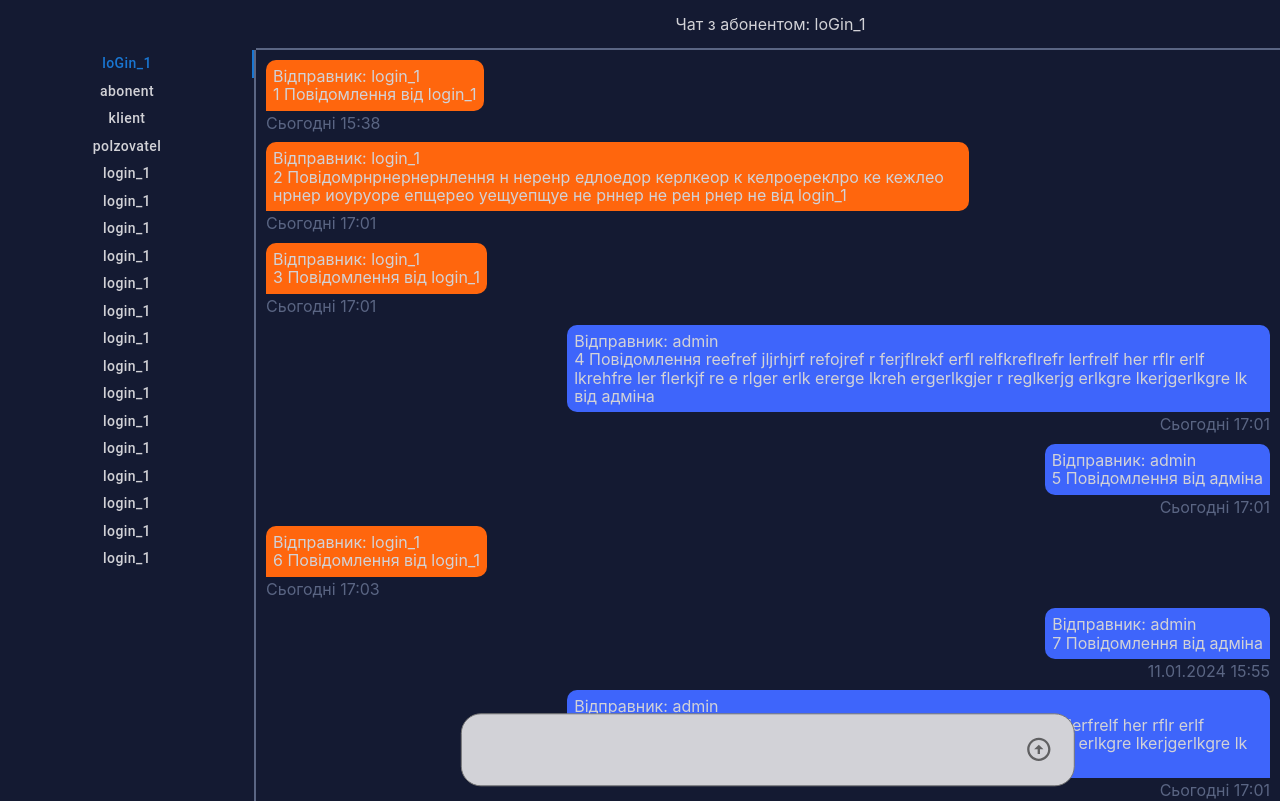
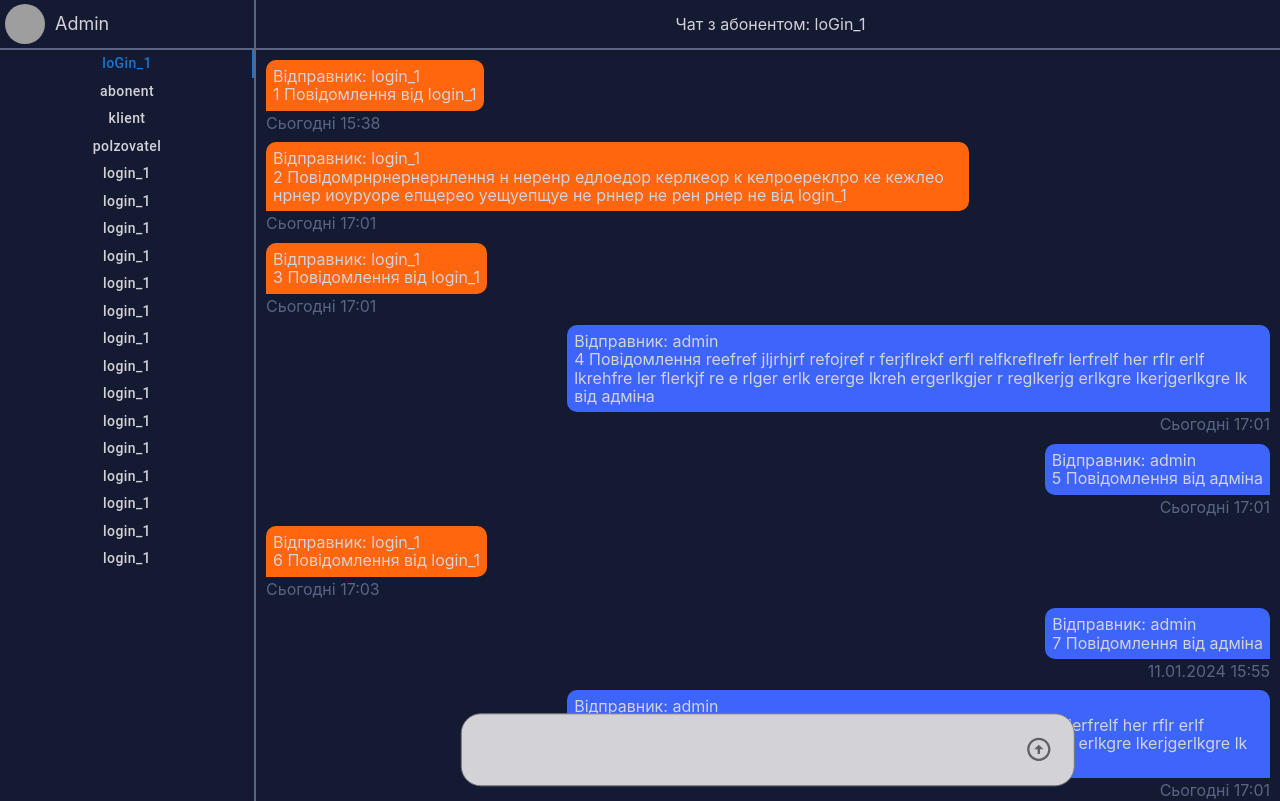
Before and after one commit to tooreagen/ubilling-bot-frontend, a React (Create React App) app: page / in a window 1280 px wide. Shown: the top 801 px of the page. Built offline with nearby package versions, Linux system fonts and the light colour scheme; grey boxes are pictures that could not be loaded.

Commit message:
add admin info component

```diff
--- a/src/components/AdminInfo/AdminInfo.jsx
+++ b/src/components/AdminInfo/AdminInfo.jsx
@@ -4,8 +4,8 @@ import { AdminInfoStyle, AdminName } from './AdminInfoStyled';
 const AdminInfo = () => {
   return (
     <AdminInfoStyle>
-      <AdminName>Admin name</AdminName>
       <Avatar src="/broken-image.jpg" />
+      <AdminName>Admin</AdminName>
     </AdminInfoStyle>
   );
 };
--- a/src/components/AdminInfo/AdminInfoStyled.js
+++ b/src/components/AdminInfo/AdminInfoStyled.js
@@ -1,10 +1,16 @@
 import styled from 'styled-components';
 
 export const AdminInfoStyle = styled.div`
+  position: fixed;
   display: flex;
-  gap: 20px;
+  gap: 10px;
   align-items: center;
-  padding: 0 10px;
+  width: 20%;
+  height: 50px;
+  padding: 5px;
+  border-bottom: 2px solid var(--line-color);
+  border-right: 2px solid var(--line-color);
+  z-index: 100;
 `;
 
 export const AdminName = styled.div`
--- a/src/components/ChatComponents/Chat/Chat.jsx
+++ b/src/components/ChatComponents/Chat/Chat.jsx
@@ -8,6 +8,7 @@ import { ChatMessageListStyled } from 'components/ChatComponents/ChatMessageList
 import ChatMessagingBox from '../ChatMessagingBox/ChatMessagingBox';
 import { ChatStyled } from './ChatStyled';
 import ChatInfo from '../ChatInfo/ChatInfo';
+import AdminInfo from 'components/AdminInfo/AdminInfo';
 
 function a11yProps(index) {
   return {
@@ -26,6 +27,7 @@ const Chat = () => {
   return (
     <>
       <ChatStyled>
+        <AdminInfo />
         {/* Chat list */}
         <Tabs
           orientation="vertical"
@@ -39,7 +41,7 @@ const Chat = () => {
             height: '100%',
             width: '20%',
             position: 'fixed',
-            top: "50px",
+            top: '50px',
             backgroundColor: 'var(--main-background-color)',
           }}
         >
```
